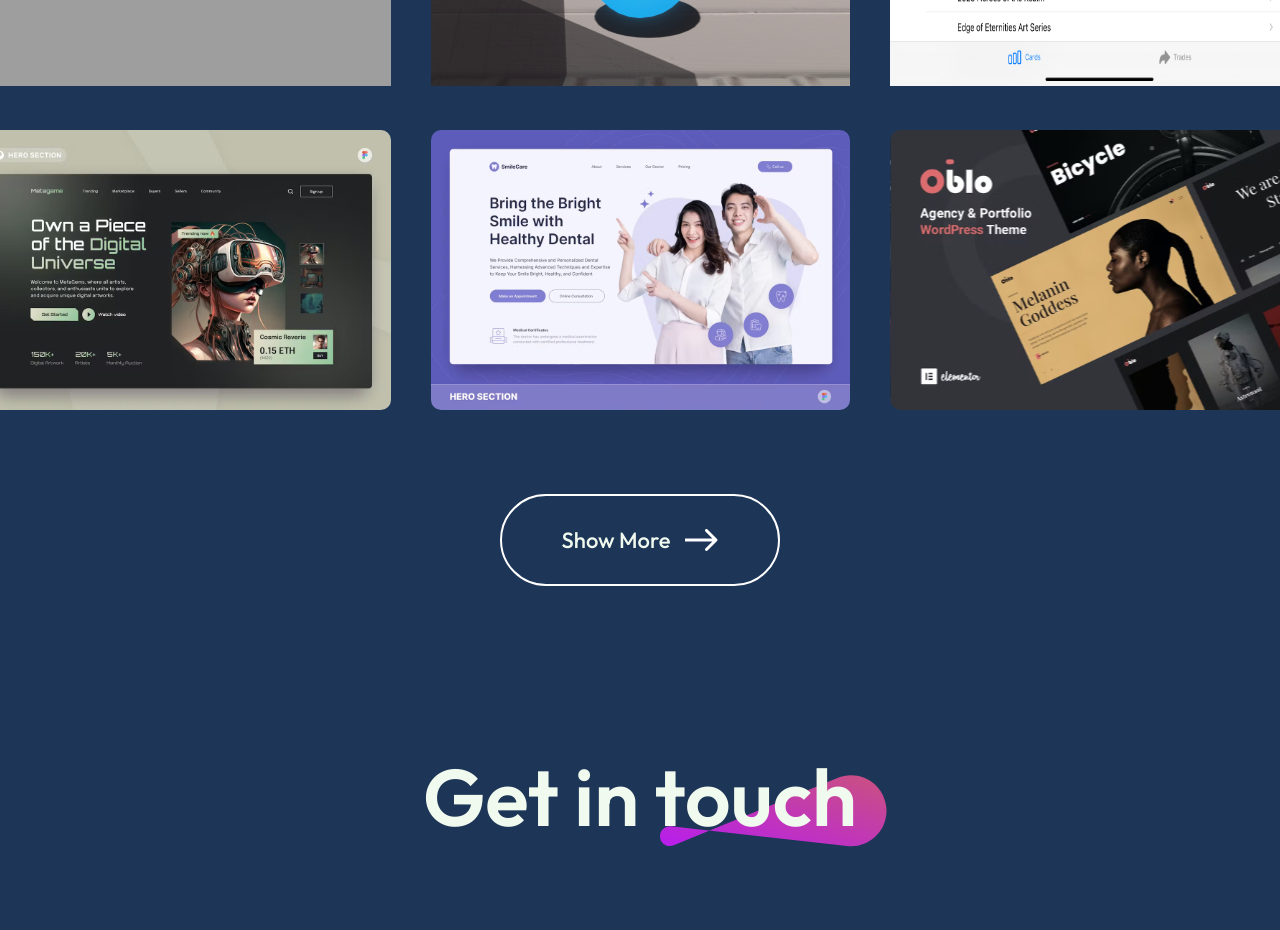
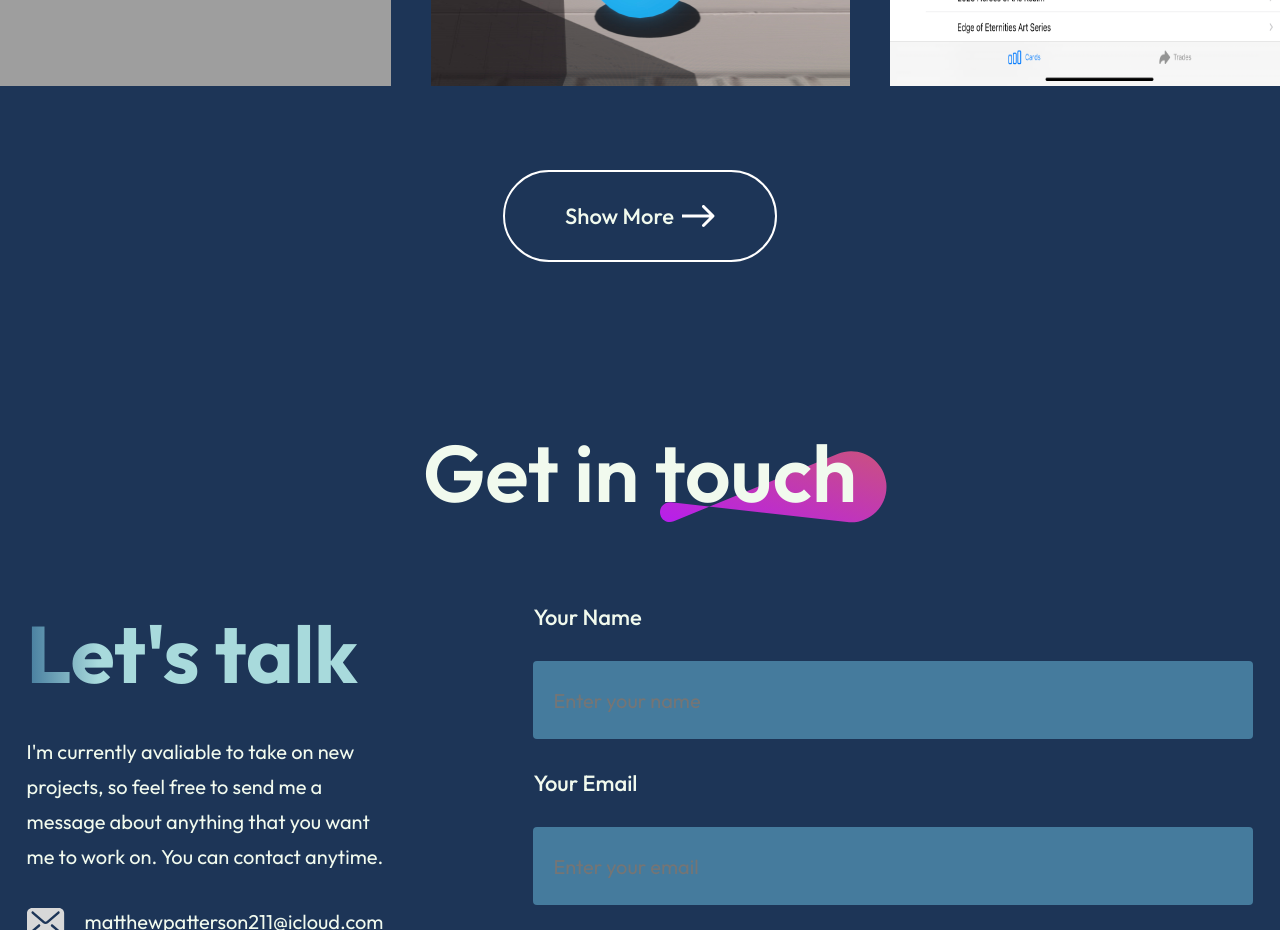
Before and after one commit to matthewpatterson211/portfolio, a React (Vite) app: page / in a window 1280 px wide. Shown: the part 4520-5450 px from the top of the page. Built offline with nearby package versions, Linux system fonts and the light colour scheme; grey boxes are pictures that could not be loaded.

Commit message:
Working on MyWork component updates

```diff
--- a/src/Components/MyWork/MyWork.css
+++ b/src/Components/MyWork/MyWork.css
@@ -63,6 +63,19 @@
     transition: 0.6s;
 }
 
+.showmore-link {
+  display: flex;
+  align-items: center;
+  gap: 8px;
+  text-decoration: none;
+  color: inherit;
+}
+.showmore-link:hover {
+  opacity: 0.8;
+
+}
+
+
 @media(max-width:768px){
     .mywork{
         gap: 50px;
--- a/src/Components/MyWork/MyWork.jsx
+++ b/src/Components/MyWork/MyWork.jsx
@@ -18,10 +18,18 @@ const MyWork = () => {
           </a>
         ))}
         </div>
-        <div className="mywork-showmore">
-          <p>Show More</p>
-          <img src={arrow_icon} alt="" />
-        </div>
+       <div className="mywork-showmore">
+  <a
+    href="https://github.com/matthewpatterson211"
+    target="_blank"
+    rel="noopener noreferrer"
+    className="showmore-link"
+  >
+    <p>Show More</p>
+    <img src={arrow_icon} alt="Arrow icon" />
+  </a>
+</div>
+
     </div>
   )
 }
--- a/src/assets/mywork_data.js
+++ b/src/assets/mywork_data.js
@@ -1,9 +1,9 @@
 import project1_img from '../assets/RecipeDash.png'
 import project2_img from '../assets/project_2.jpg'
 import project3_img from '../assets/project_3.png'
-import project4_img from '../assets/project_4.svg'
-import project5_img from '../assets/project_5.svg'
-import project6_img from '../assets/project_6.svg'
+// import project4_img from '../assets/project_4.svg'
+// import project5_img from '../assets/project_5.svg'
+// import project6_img from '../assets/project_6.svg'
 
 const mywork_data = [
     {
@@ -24,21 +24,21 @@ const mywork_data = [
         w_img:project3_img,
         w_link:"https://github.com/matthewpatterson211/mtgtraders"
     },
-    {
-        w_no:4,
-        w_name:"Web design",
-        w_img:project4_img
-    },
-    {
-        w_no:5,
-        w_name:"Web design",
-        w_img:project5_img
-    },
-    {
-        w_no:6,
-        w_name:"Web design",
-        w_img:project6_img
-    },
+    // {
+    //     w_no:4,
+    //     w_name:"Web design",
+    //     w_img:project4_img
+    // },
+    // {
+    //     w_no:5,
+    //     w_name:"Web design",
+    //     w_img:project5_img
+    // },
+    // {
+    //     w_no:6,
+    //     w_name:"Web design",
+    //     w_img:project6_img
+    // },
 ]
 
 export default mywork_data;
```
